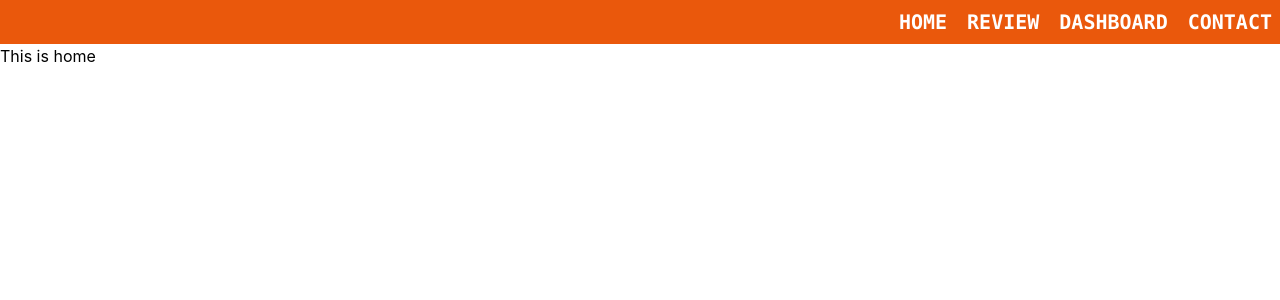
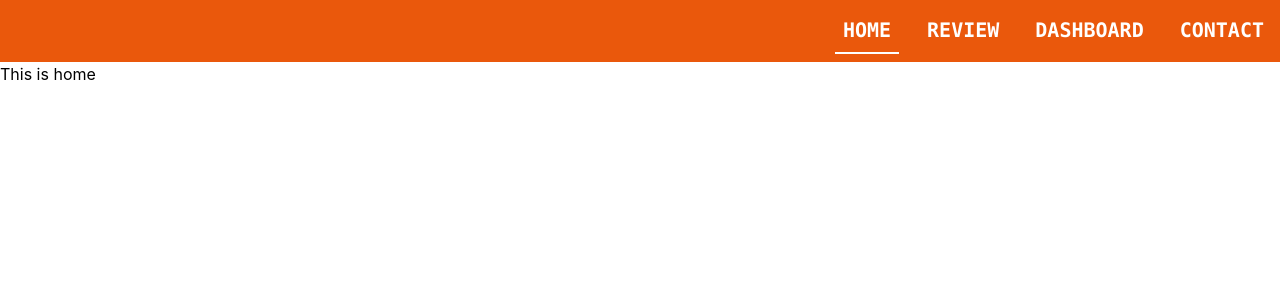
Before and after one commit to osama2kabdullah/product-analysis-app, a React (Create React App) app: page / in a window 1280 px wide. Shown: the top 300 px of the page. Built offline with nearby package versions, Linux system fonts and the light colour scheme.

Commit message:
active link by custom link

```diff
--- /dev/null
+++ b/src/components/CustomLink.js
@@ -0,0 +1,20 @@
+import React from 'react';
+import { Link, useMatch, useResolvedPath } from 'react-router-dom';
+
+function CustomLink({ children, to, ...props }) {
+    const resolved = useResolvedPath(to);
+    const match = useMatch({ path: resolved.pathname, end: true });
+
+    return (
+            <Link
+            className='p-2 hover:text-gray-300'
+                style={{ borderBottom: match ? '2px solid':'' }}
+                to={to}
+                {...props}
+            >
+                {children}
+            </Link>
+    );
+}
+
+export default CustomLink;
--- a/src/components/Header.js
+++ b/src/components/Header.js
@@ -1,13 +1,14 @@
 import React from 'react';
 import { Link } from 'react-router-dom';
+import CustomLink from './CustomLink';
 
 const Header = () => {
     return (
         <nav className='p-2 text-xl font-bold uppercase flex gap-5 text-white font-mono justify-end bg-orange-600'>
-            <Link to='/'>Home</Link>
-            <Link to='/review'>Review</Link>
-            <Link to='/dashboard'>Dashboard</Link>
-            <Link to='/contact'>Contact</Link>
+            <CustomLink to='/'>Home</CustomLink>
+            <CustomLink to='/review'>Review</CustomLink>
+            <CustomLink to='/dashboard'>Dashboard</CustomLink>
+            <CustomLink to='/contact'>Contact</CustomLink>
         </nav>
     );
 };
```
